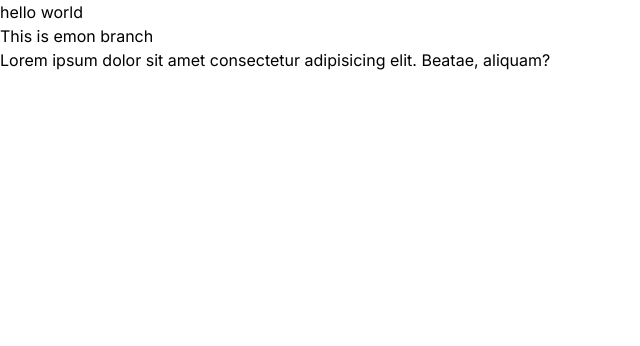
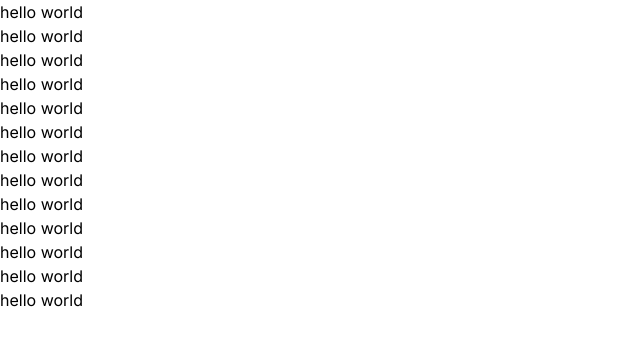
Before and after one commit to EmonHossen10/learn-sprint, a Next.js app: page / in a window 1280 px wide. Shown: the top 346 px of the page, without its empty margins (0-640 px from the left). Built offline with nearby package versions, Linux system fonts and the light colour scheme.

Commit message:
new test

```diff
--- a/app/page.js
+++ b/app/page.js
@@ -4,8 +4,19 @@ export default function Home() {
   return (
     <main >
      <h2>hello world</h2>
-     <h2>This is emon branch</h2>
-     <p>Lorem ipsum dolor sit amet consectetur adipisicing elit. Beatae, aliquam?</p>
+     <h2>hello world</h2>
+     <h2>hello world</h2>
+     <h2>hello world</h2>
+     <h2>hello world</h2>
+     <h2>hello world</h2>
+     <h2>hello world</h2>
+     <h2>hello world</h2>
+     <h2>hello world</h2>
+     <h2>hello world</h2>
+     <h2>hello world</h2>
+     <h2>hello world</h2>
+     <h2>hello world</h2>
+
     </main>
   );
 }
```
